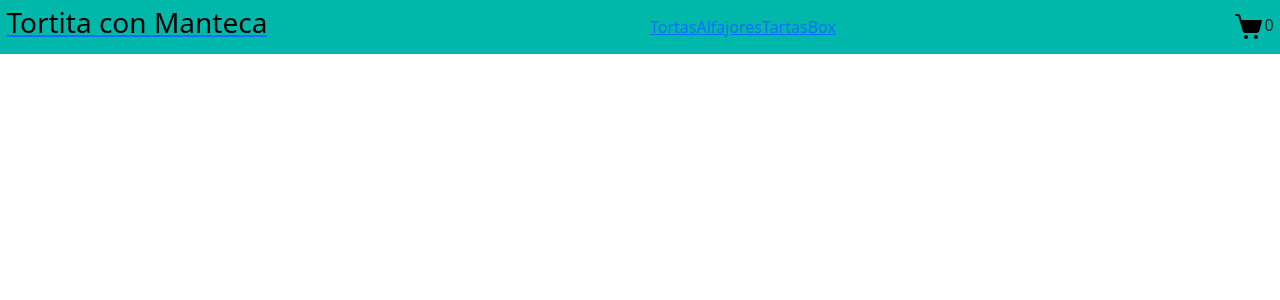
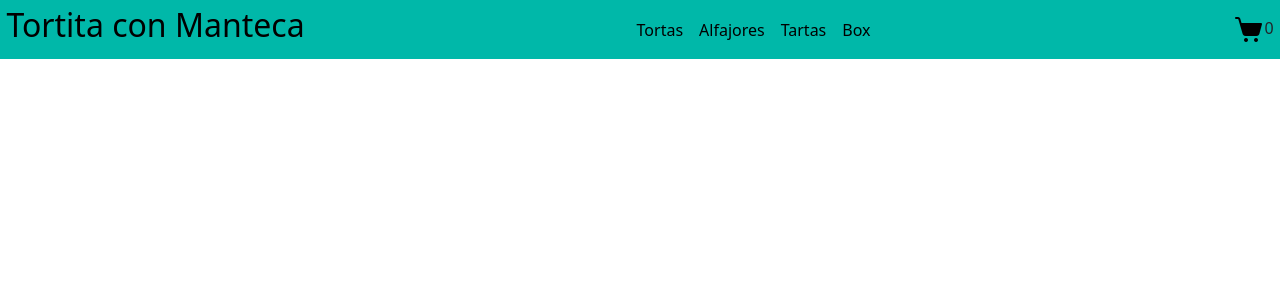
Before and after one commit to NestorLlanos/tortitaconmanteca_React, a React (Vite) app: page /item/1 in a window 1280 px wide. Shown: the top 300 px of the page. Built offline with nearby package versions, Linux system fonts and the light colour scheme.

Commit message:
modificando ItamList products.map

```diff
--- a/src/asyncMock.js
+++ b/src/asyncMock.js
@@ -2,7 +2,7 @@ const products = [
     {id: '1',
     name: 'Torta con crema',
     price: 5000,
-    category: 'Tortas',
+    category: 'tortas',
     img: 'https://content-cocina.lecturas.com/medio/2018/07/19/paso-a-paso-para-realizar-pastel-de-crema-de-vainilla-con-flores-resultado-final_42424c31_800x800.jpg',
     stock: 20,
     description: 'Torta en Crema x kg'
@@ -10,7 +10,7 @@ const products = [
 {id: '2',
 name: 'Torta forrada',
 price: 9000,
-category: 'Tortas',
+category: 'tortas',
 img: 'https://i.pinimg.com/564x/29/bf/59/29bf595f010ee2417d2611787b6edcef.jpg',
 stock: 20,
 description: 'Torta Forrada x kg'
@@ -18,7 +18,7 @@ description: 'Torta Forrada x kg'
 {id: '3',
 name: 'Alfajores de maizena',
 price: 4000,
-category: 'Alfajores',
+category: 'alfajores',
 img: 'https://azucarledesma.com/wp-content/uploads/2022/05/20231108-AlfajoresMaicena.jpg',
 stock: 20,
 description: 'Alfajores x docena'
@@ -26,7 +26,7 @@ description: 'Alfajores x docena'
 {id: '4',
 name: 'Tartas',
 price: 4000,
-category: 'Tartas',
+category: 'tartas',
 img: '',
 stock: 20,
 description: 'Tartas dulces'
@@ -34,7 +34,7 @@ description: 'Tartas dulces'
 {id: '5',
 name: 'Box',
 price: 4000,
-category: 'Box',
+category: 'box',
 img: '',
 stock: 20,
 description: 'Box personalizados'
--- a/src/components/Item/Item.jsx
+++ b/src/components/Item/Item.jsx
@@ -1,5 +1,6 @@
 
 import classes from "./Item.module.css"
+import { Link } from "react-router-dom"
 
 
 const Item = ({id,name, img, price, stock}) => {
@@ -24,7 +25,7 @@ const Item = ({id,name, img, price, stock}) => {
 
 
             <footer>
-                <link to = {`/item/${id}`} className= {'btn btn-outline-secondary'} > Ver detalle </link>
+                <Link to = {`/item/${id}`} className= {'btn btn-outline-secondary'} > Ver detalle </Link>
             </footer>
 
 
--- a/src/components/ItemDetailContainer/ItemDetailContainer.jsx
+++ b/src/components/ItemDetailContainer/ItemDetailContainer.jsx
@@ -11,8 +11,8 @@ const ItemDetailContainer = () => {
 
     useEffect(()=>{
         getProductsById ({itemId})
-        .then (resulte => {
-            setProduct (resulte)
+        .then (response => {
+            setProduct (response)
         })
         .catch (error =>{
             console.error(error)
--- a/src/components/ItemList/ItemList.jsx
+++ b/src/components/ItemList/ItemList.jsx
@@ -5,10 +5,12 @@ import Item from "../Item/Item"
 const ItemList = ({products}) =>{
     return(
         <section className={classes.contenedorCards}>
-            {products.map (product => {
-                return
-            <Item key={product.id} {... product}/>}
-        )}
+            {products.map (product =>
+
+                    <Item key={product.id} {... product}/>
+
+                )
+            }
 
         </section>
     )
--- a/src/components/ItemListContainer/ItemListContainer.jsx
+++ b/src/components/ItemListContainer/ItemListContainer.jsx
@@ -8,14 +8,14 @@ import { useParams } from "react-router-dom"
 const ItemListContainer = ({greeting}) =>{
     const [products, setProducts] = useState ([])
 
-    const {categoryId} = (useParams)
+    const {categoryId} = useParams()
 
     useEffect (()=>{
         const asyncFunction = categoryId ? getProductsByCategory : getProducts
 
         asyncFunction(categoryId)
-        .then(result =>{
-            setProducts(result)
+        .then(response =>{
+            setProducts(response)
         })
         .catch (error =>{
             console.log(error)
--- a/src/components/Nabvar/Navbar.jsx
+++ b/src/components/Nabvar/Navbar.jsx
@@ -7,15 +7,15 @@ import { NavLink, Link } from "react-router-dom"
 const Navbar = () =>{
     return(
         <header className={classes.header}>
-            <Link to='/'>
-               <h3 className={classes.h2}>Tortita con Manteca</h3>
+            <Link to='/' className={classes.tortita}>
+               <h2 >Tortita con Manteca</h2>
             </Link>
 
             <nav className={classes.nav}>
-                <Link to='/category/Tortas' >Tortas</Link>
-                <Link to={'/category/Alfajores'} >Alfajores</Link>
-                <Link to={'/category/Tartas'} >Tartas</Link>
-                <Link to={'/category/Box'}>Box</Link>
+                <NavLink to={`/category/tortas`} className={classes.a}>Tortas</NavLink>
+                <NavLink to={'/category/alfajores'} className={classes.a}>Alfajores</NavLink>
+                <NavLink to={'/category/tartas'} className={classes.a}>Tartas</NavLink>
+                <NavLink to={'/category/box'} className={classes.a}>Box</NavLink>
             </nav>
             <CartWidget/>
 
--- a/src/components/Nabvar/Navbar.module.css
+++ b/src/components/Nabvar/Navbar.module.css
@@ -13,12 +13,13 @@
   margin-right: 1rem;
 
 }
-.h2{
+.tortita{
 
   font-weight: 400;
   color:black;
   align-items: center;
   justify-content:left;
+  text-decoration: none;
 
 }
 .a{
@@ -27,6 +28,10 @@
   margin-right: 1rem;
 
 }
+.a:hover{
+  color: azure;
+  size: 10;
+}
 .ImagenHeader{
 
   object-fit: contain;
```
